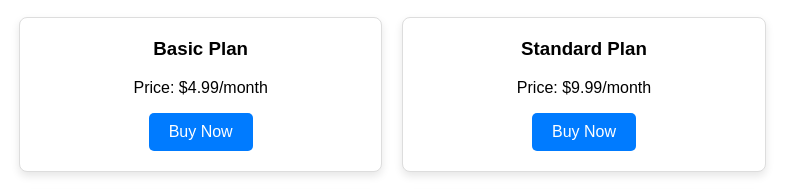
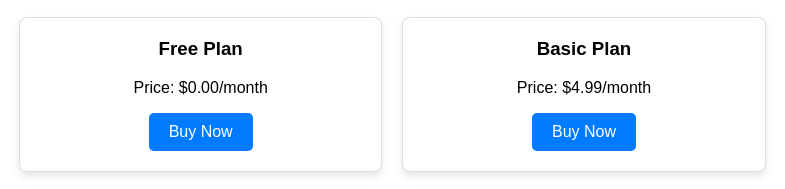
Before and after one commit to Jadenjvl/HostWave-Hosting, a plain HTML site: page index.html in a window 1280 px wide. Shown: the part 466-655 px from the top of the page, 109-894 px from the left. Drawn offline with Linux system fonts and the light colour scheme.

Commit message:
Update index.html

```diff
--- a/index.html
+++ b/index.html
@@ -37,13 +37,13 @@
                 <!-- Plan Items -->
                 <!-- Add more plans as needed -->
                 <div class="plan-item">
-                    <h3>Basic Plan</h3>
-                    <p>Price: $4.99/month</p>
+                    <h3>Free Plan</h3>
+                    <p>Price: $0.00/month</p>
                     <button class="cta-button" onclick="openModal('Basic Plan')">Buy Now</button>
                 </div>
                 <div class="plan-item">
-                    <h3>Standard Plan</h3>
-                    <p>Price: $9.99/month</p>
+                    <h3>Basic Plan</h3>
+                    <p>Price: $4.99/month</p>
                     <button class="cta-button" onclick="openModal('Standard Plan')">Buy Now</button>
                 </div>
                 <div class="plan-item">
```
